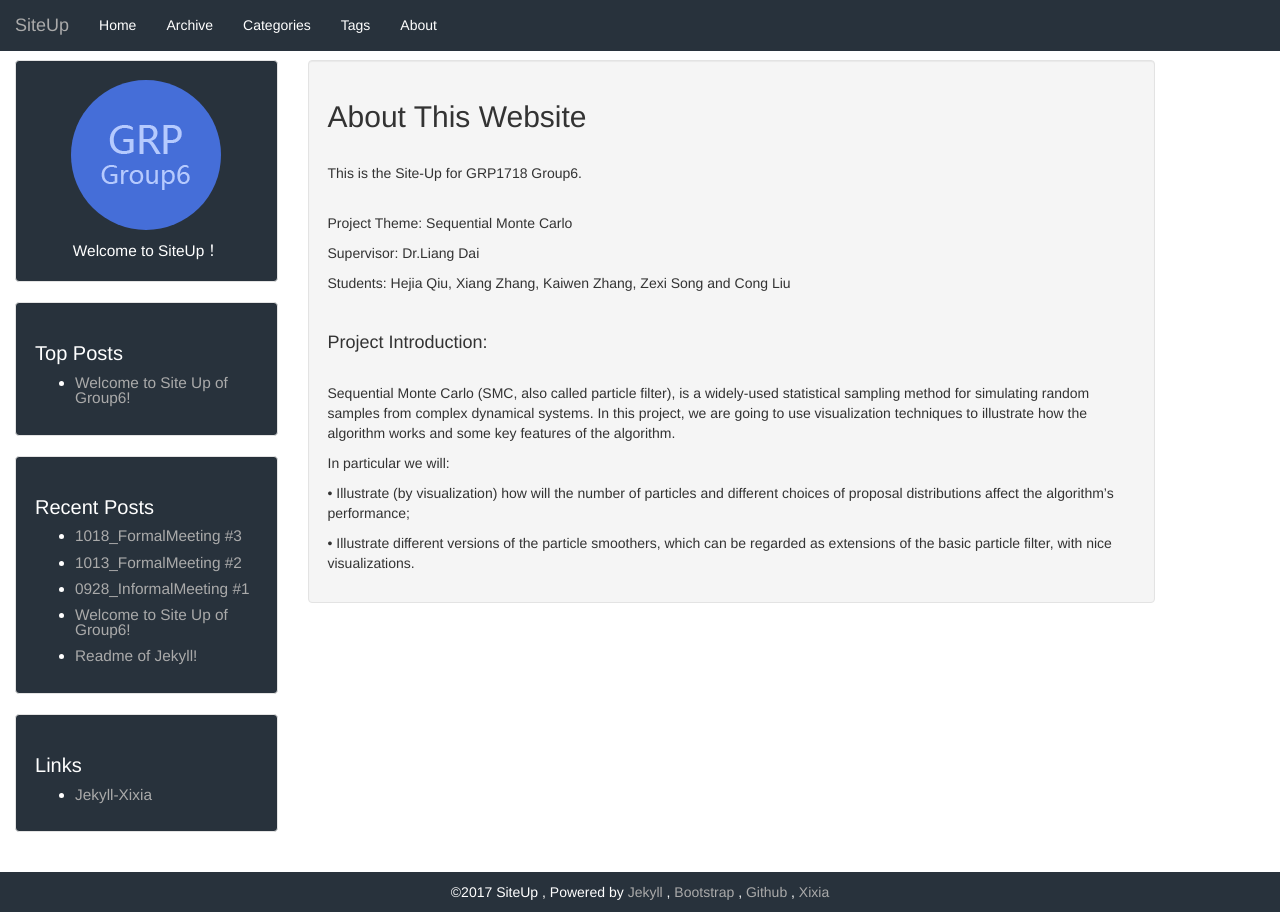
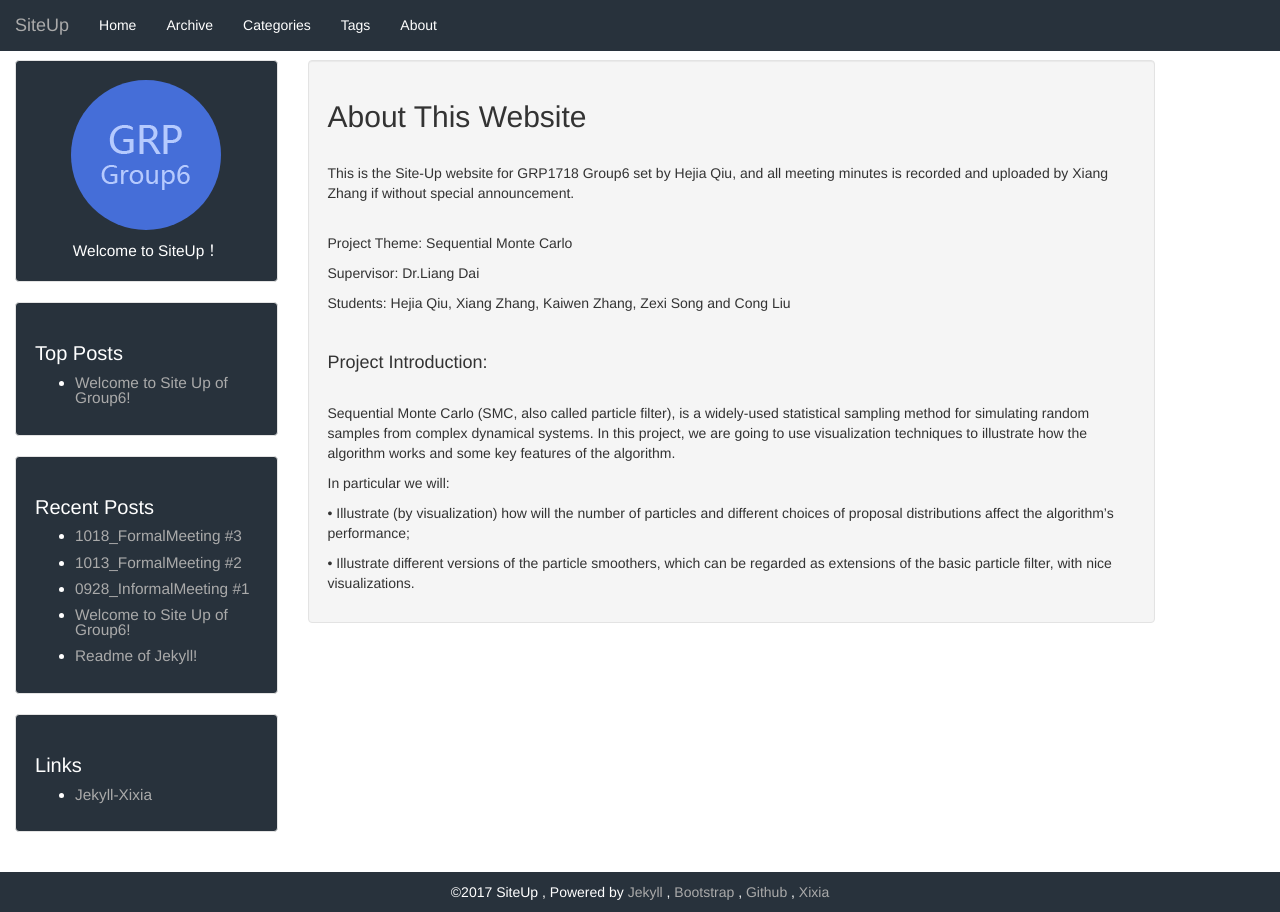
Before and after one commit to HenryJaQiu/SiteUp, a Jekyll site: the page built from about.html, in a window 1280 px wide. Built offline with Jekyll 4.4.1, drawn with Linux system fonts in a browser that asks for light colours.

Commit message:
Announcement

```diff
--- a/_posts/2017-10-23-welcome-to-siteup.markdown
+++ b/_posts/2017-10-23-welcome-to-siteup.markdown
@@ -4,7 +4,7 @@ title:  "Welcome to Site Up of Group6!"
 date:   2017-10-23 17:57:51 +0800
 categories: Readme
 tags: Readme
-description: This is the Site-Up webpage for Software-Engineering-Project-1718 Group6.
+description: This is the Site-Up webpage for Software-Engineering-Project-1718 Group6 set by Hejia Qiu, and all meeting minutes is recorded and uploaded by Xiang Zhang if without special announcement.
 ---
 Project Theme: Sequential Monte Carlo
 
--- a/about.html
+++ b/about.html
@@ -5,7 +5,7 @@ layout: default
 <div class="well">
     <h2>About This Website</h2>
     <br>
-    <p>This is the Site-Up for GRP1718 Group6.</p>
+    <p>This is the Site-Up website for GRP1718 Group6 set by Hejia Qiu, and all meeting minutes is recorded and uploaded by Xiang Zhang if without special announcement.</p>
     <br>
     <p>Project Theme: Sequential Monte Carlo</p>
     <p>Supervisor: Dr.Liang Dai</p>
```
